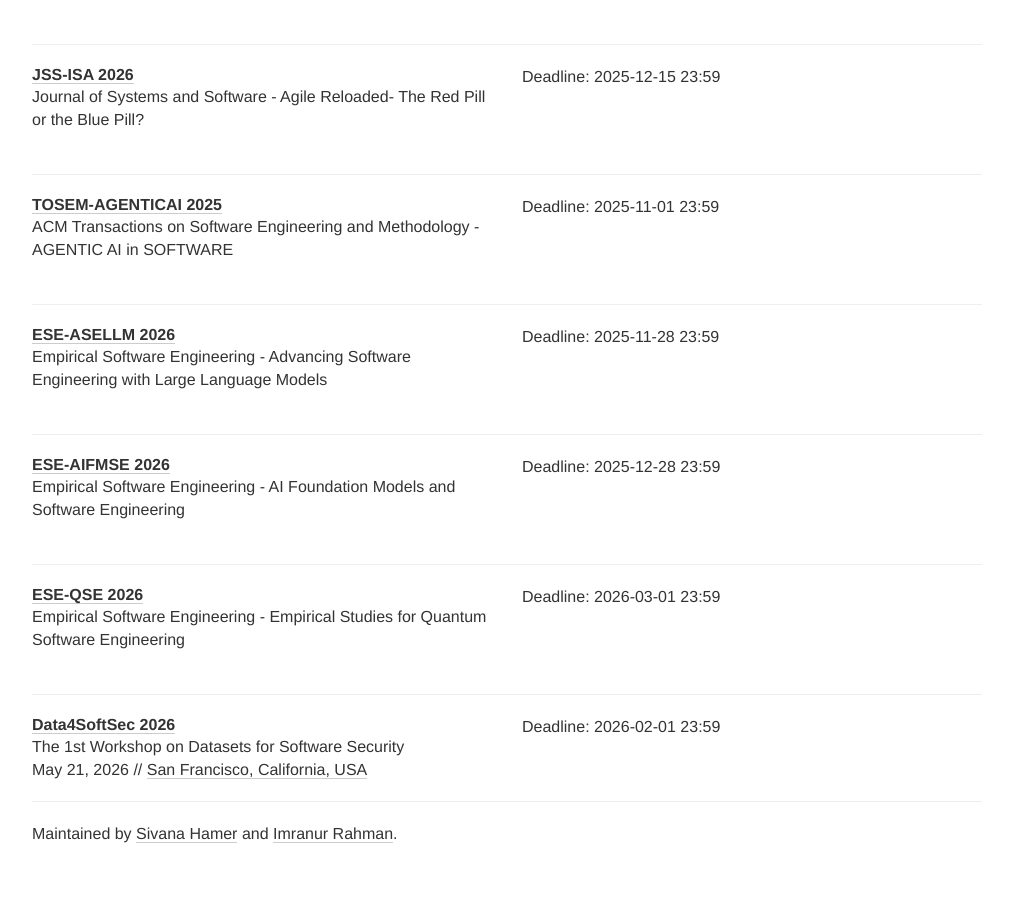
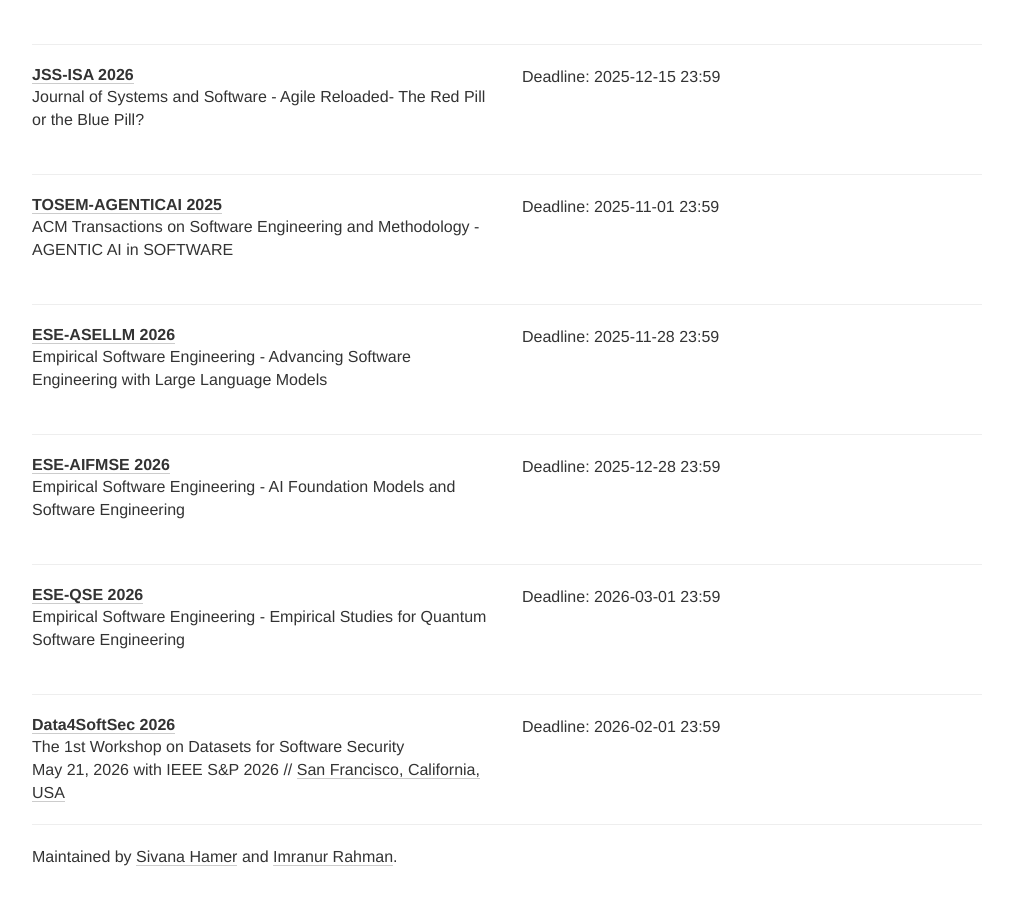
Before and after one commit to se-deadlines/se-deadlines.github.io, a Jekyll site: the page built from index.html, in a window 1280 px wide and 900 px high, scrolled down 21773 px. Shown: the whole window, without its empty margins (133-1146 px from the left). Built offline with Jekyll 4.4.1, drawn with Linux system fonts in a browser that asks for light colours; nearby versions of some CDN libraries; before the commit the page ends 22650 px from its top, so only the background shows below that.

Commit message:
Update conferences.yml

```diff
--- a/_data/conferences.yml
+++ b/_data/conferences.yml
@@ -1752,9 +1752,9 @@
 - name: Data4SoftSec
   description: The 1st Workshop on Datasets for Software Security
   year: 2026
-  link: https://sites.google.com/view/data4softsec/home
+  link: https://data4softsec26.ieee-security.org
   deadline:
   - "2026-02-01 23:59"
-  date: May 21, 2026
+  date: May 21, 2026 with IEEE S&P 2026
   place: San Francisco, California, USA
   tags: [WO]
```
